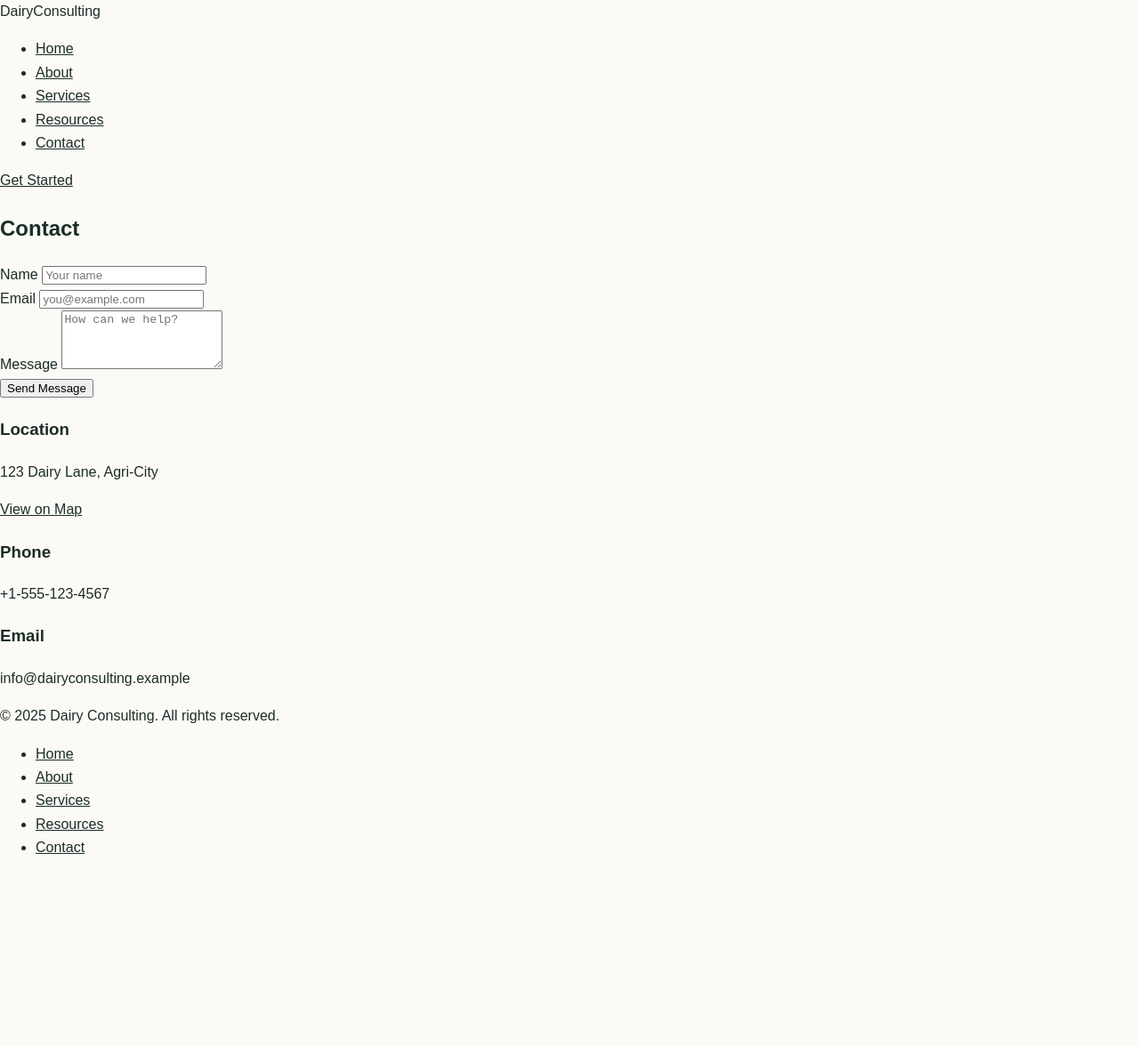
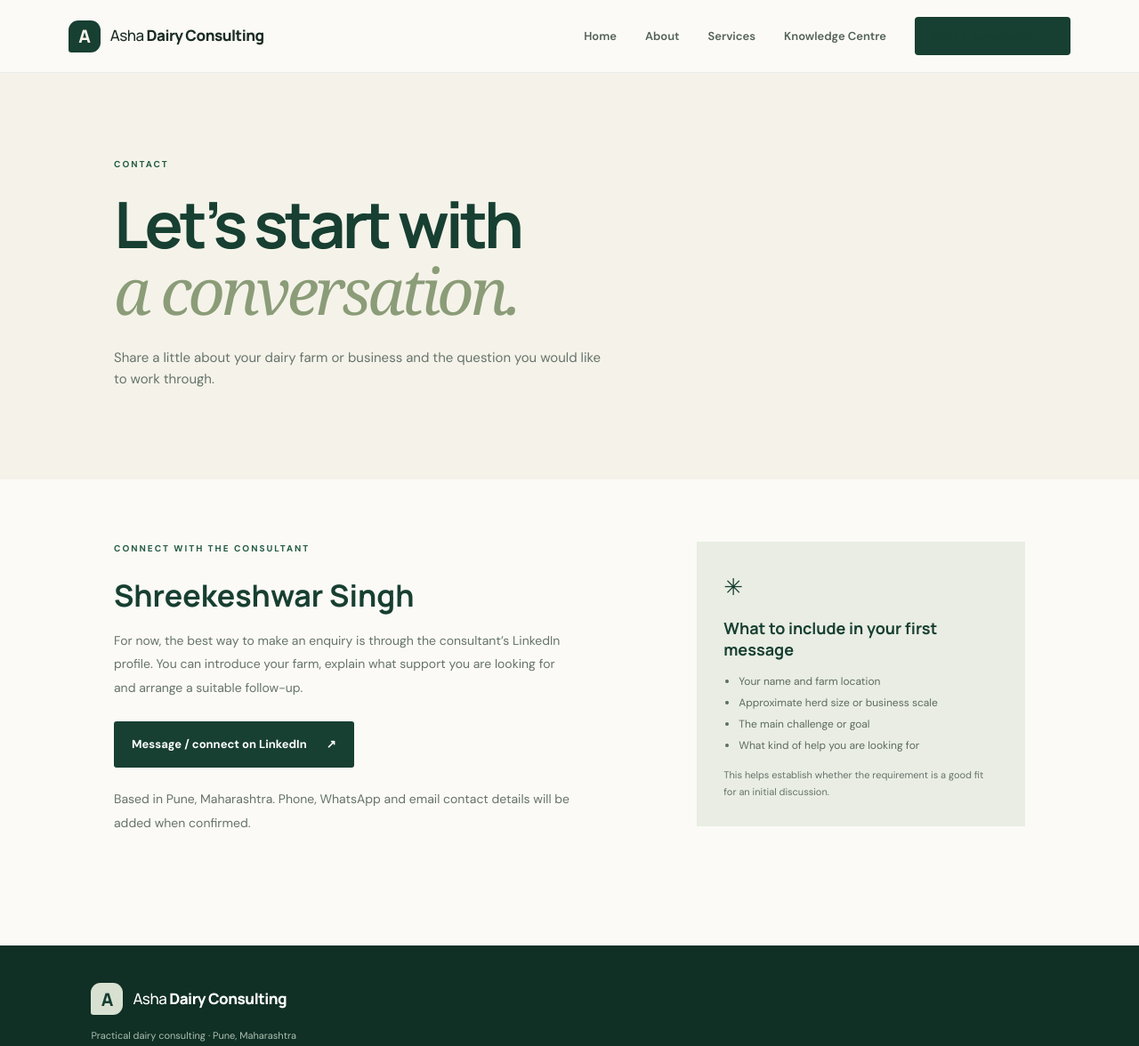
Before and after one commit to keertiopenclaw-cmd/dairy-consulting-website, a plain HTML site: page contact.html in a window 1280 px wide. Shown: the top 1176 px of the page at 89% size. Before the commit the page ends 983 px from the top, so only its background shows below. Drawn offline with Linux system fonts and the light colour scheme.

Commit message:
Redesign Asha Dairy Consulting website

```diff
--- a/contact.html
+++ b/contact.html
@@ -1,74 +1,6 @@
-<!DOCTYPE html>
-<html lang="en">
-<head>
-  <meta charset="UTF-8">
-  <meta name="viewport" content="width=device-width, initial-scale=1.0">
-  <title>Contact – Dairy Consulting</title>
-  <link rel="stylesheet" href="style.css">
-  <link rel="preconnect" href="https://fonts.googleapis.com">
-  <link rel="preconnect" href="https://fonts.gstatic.com" crossorigin>
-  <link href="https://fonts.googleapis.com/css2?family=Playfair+Display:wght@400;600%7CRoboto:wght@300;400;500&display=swap" rel="stylesheet">
-</head>
-<body>
-
-  <!-- Navigation -->
-  <nav class="navbar">
-    <div class="logo">Dairy<span>Consulting</span></div>
-    <ul class="nav-links">
-      <li><a href="index.html">Home</a></li>
-      <li><a href="about.html">About</a></li>
-      <li><a href="services.html">Services</a></li>
-      <li><a href="resources.html">Resources</a></li>
-      <li><a href="contact.html">Contact</a></li>
-    </ul>
-    <a href="contact.html" class="cta-button">Get Started</a>
-  </nav>
-
-  <!-- Contact Section -->
-  <section class="contact" id="contact">
-    <div class="container">
-      <h2>Contact</h2>
-      <form action="https://formsubmit.co/your-email@example.com" method="POST" class="contact-form">
-        <div class="form-group">
-          <label for="name">Name</label>
-          <input type="text" id="name" name="name" required placeholder="Your name">
-        </div>
-        <div class="form-group">
-          <label for="email">Email</label>
-          <input type="email" id="email" name="email" required placeholder="you@example.com">
-        </div>
-        <div class="form-group">
-          <label for="message">Message</label>
-          <textarea id="message" name="message" rows="4" placeholder="How can we help?" required></textarea>
-        </div>
-        <button type="submit" class="btn-primary">Send Message</button>
-      </form>
-      <div class="contact-info">
-        <h3>Location</h3>
-        <p>123 Dairy Lane, Agri‑City</p>
-        <a href="https://www.google.com/maps/search/?api=1&query=123+Dairy+Lane,+Agri-City" target="_blank" class="link">View on Map</a>
-        <h3>Phone</h3>
-        <p>+1‑555‑123‑4567</p>
-        <h3>Email</h3>
-        <p>info@dairyconsulting.example</p>
-      </div>
-    </div>
-  </section>
-
-  <!-- Footer -->
-  <footer>
-    <div class="container">
-      <p>&copy; 2025 Dairy Consulting. All rights reserved.</p>
-      <ul class="footer-links">
-        <li><a href="index.html">Home</a></li>
-        <li><a href="about.html">About</a></li>
-        <li><a href="services.html">Services</a></li>
-        <li><a href="resources.html">Resources</a></li>
-        <li><a href="contact.html">Contact</a></li>
-      </ul>
-    </div>
-  </footer>
-
-  <script src="script.js"></script>
-</body>
-</html>
+<!doctype html>
+<html lang="en"><head><meta charset="utf-8"><meta name="viewport" content="width=device-width, initial-scale=1"><meta name="theme-color" content="#173f32"><meta name="description" content="Contact Asha Dairy Consulting in Pune, Maharashtra to discuss your dairy farm or business."><title>Contact | Asha Dairy Consulting</title><link rel="preconnect" href="https://fonts.googleapis.com"><link rel="preconnect" href="https://fonts.gstatic.com" crossorigin><link href="https://fonts.googleapis.com/css2?family=DM+Sans:wght@400;500;600;700&family=Manrope:wght@400;500;600;700;800&display=swap" rel="stylesheet"><link rel="stylesheet" href="style.css"></head>
+<body><a class="skip-link" href="#main">Skip to content</a><header class="site-header"><a class="brand" href="index.html"><span class="brand-mark">A</span><span>Asha <b>Dairy Consulting</b></span></a><button class="menu-toggle" aria-label="Open navigation" aria-expanded="false" aria-controls="primary-nav"><span></span><span></span><span></span></button><nav class="nav" id="primary-nav" aria-label="Main navigation"><a href="index.html">Home</a><a href="about.html">About</a><a href="services.html">Services</a><a href="resources.html">Knowledge Centre</a><a class="nav-cta active" href="contact.html">Start a conversation <span>↗</span></a></nav></header>
+<main id="main"><section class="page-hero"><p class="eyebrow">CONTACT</p><h1>Let’s start with<br><em>a conversation.</em></h1><p>Share a little about your dairy farm or business and the question you would like to work through.</p></section>
+<section class="contact-layout"><div class="contact-main"><p class="eyebrow">CONNECT WITH THE CONSULTANT</p><h2>Shreekeshwar Singh</h2><p>For now, the best way to make an enquiry is through the consultant’s LinkedIn profile. You can introduce your farm, explain what support you are looking for and arrange a suitable follow-up.</p><a class="button button-primary" href="https://in.linkedin.com/in/shreekeshwar-singh-71535311b" target="_blank" rel="noopener noreferrer">Message / connect on LinkedIn <span>↗</span></a><p class="small-print">Based in Pune, Maharashtra. Phone, WhatsApp and email contact details will be added when confirmed.</p></div><aside class="contact-aside"><span class="aside-icon">✳</span><h3>What to include in your first message</h3><ul><li>Your name and farm location</li><li>Approximate herd size or business scale</li><li>The main challenge or goal</li><li>What kind of help you are looking for</li></ul><p>This helps establish whether the requirement is a good fit for an initial discussion.</p></aside></section></main>
+<footer class="site-footer"><a class="brand brand-footer" href="index.html"><span class="brand-mark">A</span><span>Asha <b>Dairy Consulting</b></span></a><p>Practical dairy consulting · Pune, Maharashtra</p><div class="footer-bottom"><span>© <span data-year></span> Asha Dairy Consulting</span><div><a href="index.html">Home</a><a href="about.html">About</a><a href="services.html">Services</a></div></div></footer><script src="script.js"></script></body></html>
```
